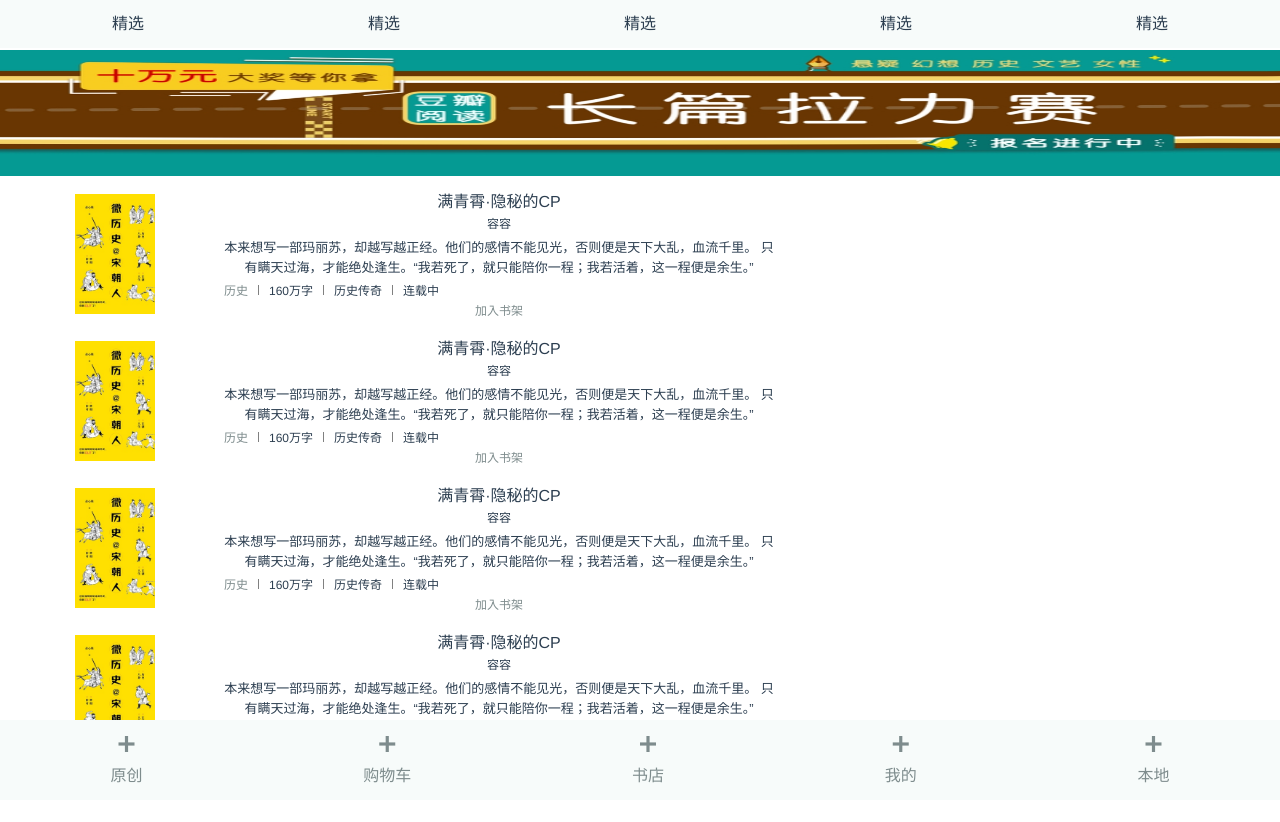
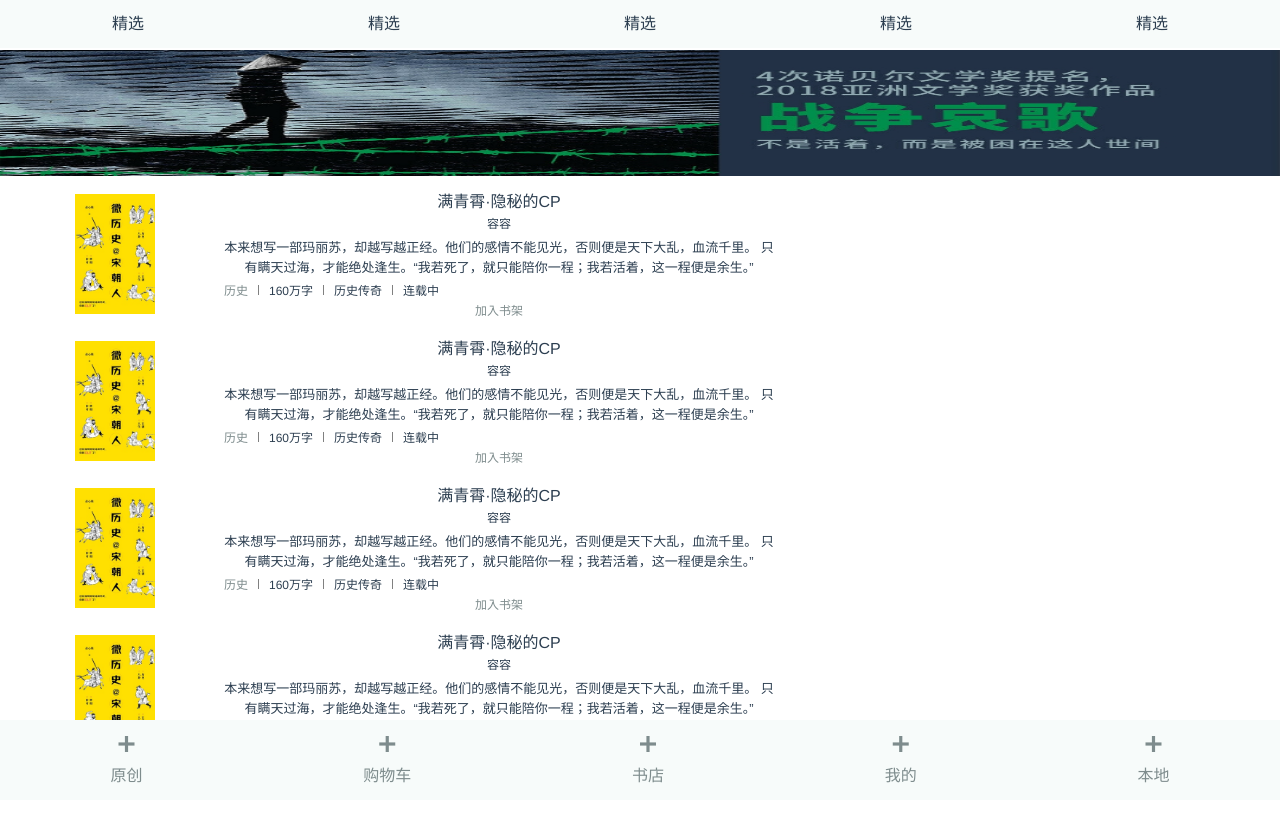
Before and after one commit to laiyue/vue-study, a Vue app: page / in a window 1280 px wide. Shown: the top 822 px of the page. Built offline with nearby package versions, Linux system fonts and the light colour scheme.

Commit message:
update swiper

```diff
--- a/src/components/swiper-list.vue
+++ b/src/components/swiper-list.vue
@@ -17,6 +17,8 @@
   margin-top: -10px;
   width: 400%;
   height: 8.5rem;
+   transform: translate(0,0); /* 初始位置位移 */
+    animation: loop 10s linear infinite;
 .pic{
   width: 25%;
   height: 8.5rem;
@@ -24,5 +26,20 @@
 }
 }
 
+@keyframes loop {
+    0% {transform: translate(0,0);}
+    20% {transform: translate(0,0);} /* 停留1500ms */
+
+    25% {transform: translate(-25%,0);} /* 切换500ms 位移-20% */
+    45% {transform: translate(-25%,0);}
+
+    50% {transform: translate(-50%,0);}
+    70% {transform: translate(-50%,0);}
+
+    75% {transform: translate(-75%,0);}
+    95% {transform: translate(-75%,0);}
+    100% {transform: translate(0,0);} /* 复位到第一张图片 */
+}
+
 
 </style>
```
